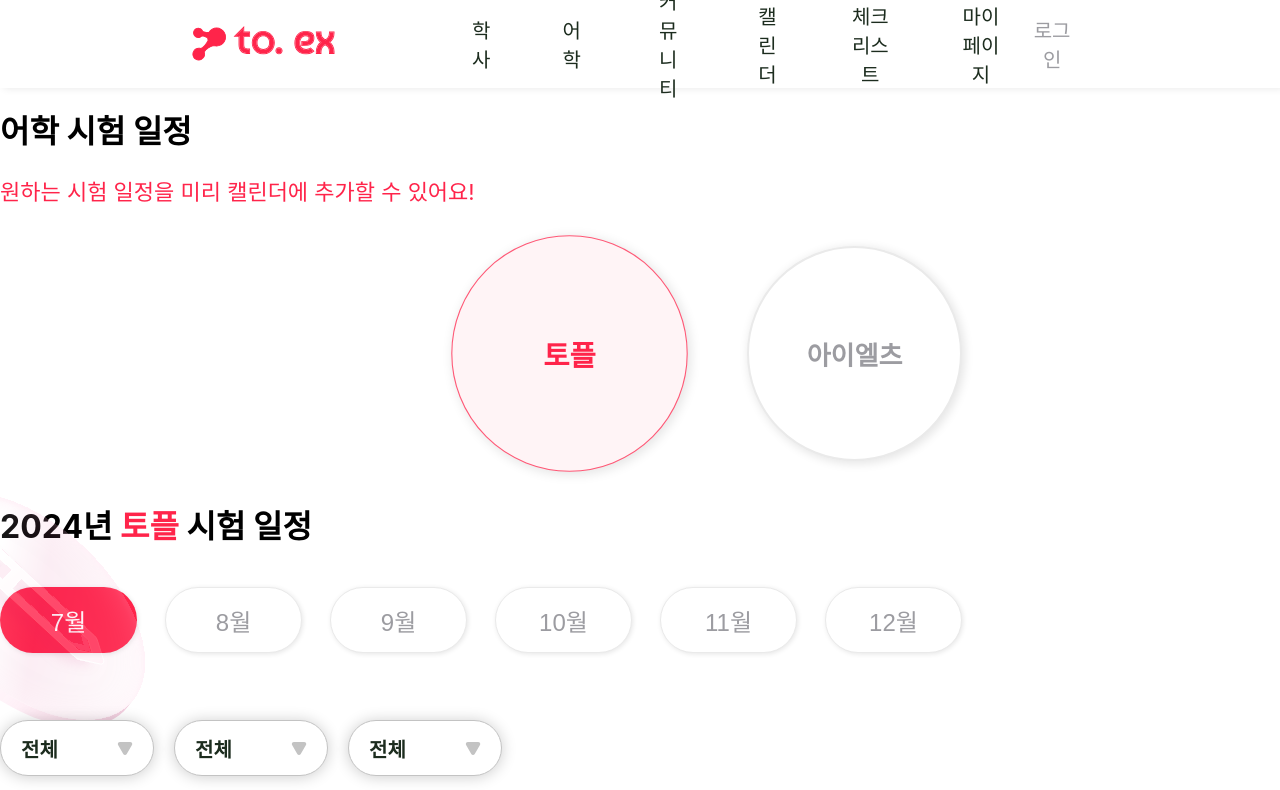
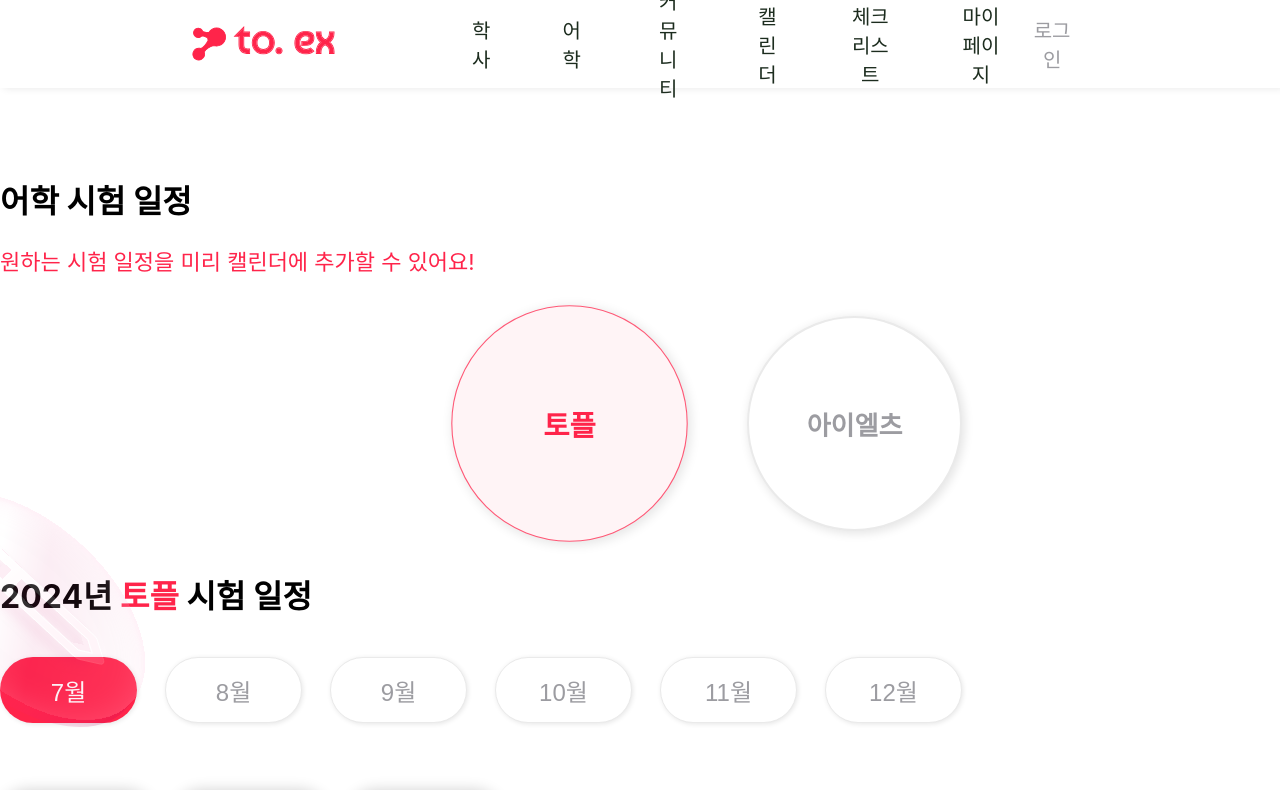
Before and after one commit to to-ex/Frontend, a React (Create React App) app: page /Language in a window 1280 px wide. Shown: the top 790 px of the page. Built offline with nearby package versions, Linux system fonts and the light colour scheme.

Commit message:
Chore: 오타 수정

```diff
--- a/src/pages/LanguagePage.jsx
+++ b/src/pages/LanguagePage.jsx
@@ -27,7 +27,7 @@ const Container = styled.div`
   width: 1424px;
   margin: 0 auto;
   box-sizing: border-box;
-  padding-top: 85px;
+  padding-top: 155px;
   text-align: center;
 `;
 
@@ -475,7 +475,7 @@ function LanguagePage() {
         </MonthSelector>
         <DropdownWrapper>
           <DropdownContainer>
-            <DropdownButton onClick={() => toggleDropdown('rtestArea')} $isOpen={dropdownOpen.testArea}>
+            <DropdownButton onClick={() => toggleDropdown('testArea')} $isOpen={dropdownOpen.testArea}>
               {selectedRegion}
               <DropdownIcon />
             </DropdownButton>
```
